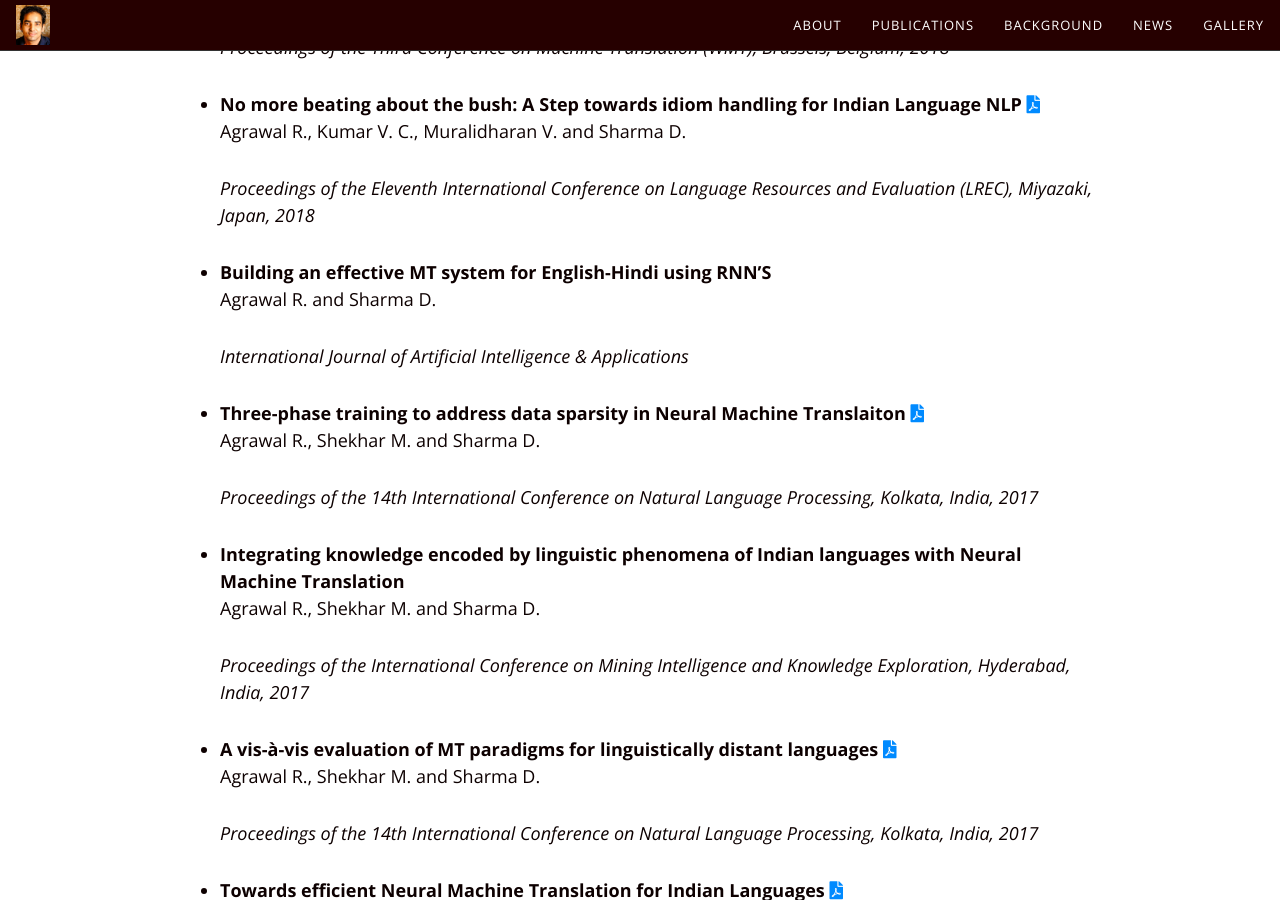
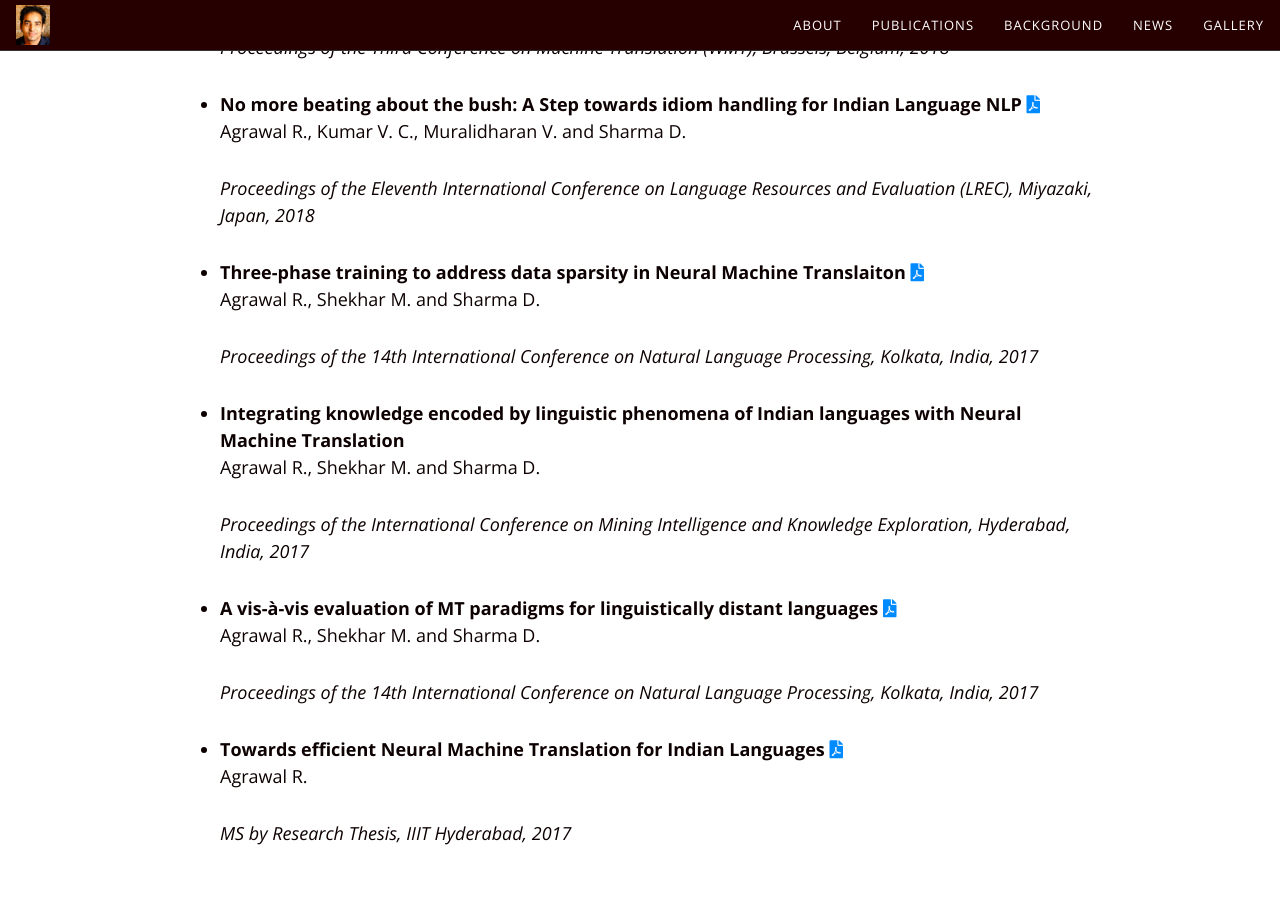
Before and after one commit to rragrawal/rragrawal.github.io, a Jekyll site: the page built from publications.md, in a window 1280 px wide and 900 px high, scrolled down 982 px. Built offline with Jekyll 4.4.1, drawn with Linux system fonts in a browser that asks for light colours; nearby versions of some CDN libraries.

Commit message:
Update publications.md

```diff
--- a/publications.md
+++ b/publications.md
@@ -27,10 +27,7 @@ title: "Publications"
   Agrawal R., Kumar V. C., Muralidharan V. and Sharma D.
 
   *Proceedings of the Eleventh International Conference on Language Resources and Evaluation (LREC), Miyazaki, Japan, 2018*
-* {: .spaced :} **Building an effective MT system for English-Hindi using RNN’S**
-  Agrawal R. and Sharma D.
 
-  *International Journal of Artificial Intelligence & Applications*
 * {: .spaced :} **Three-phase training to address data sparsity in Neural Machine Translaiton** [<i class="fas fa-file-pdf"></i>](https://www.aclweb.org/anthology/W17-7503.pdf)
   Agrawal R., Shekhar M. and Sharma D.
 
```
